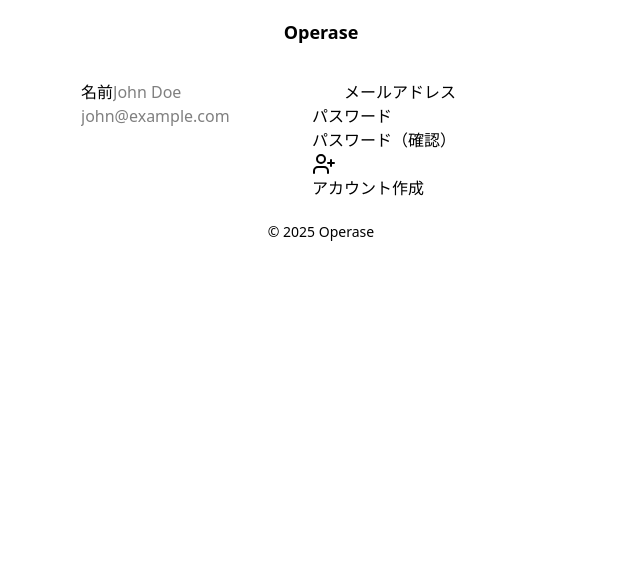
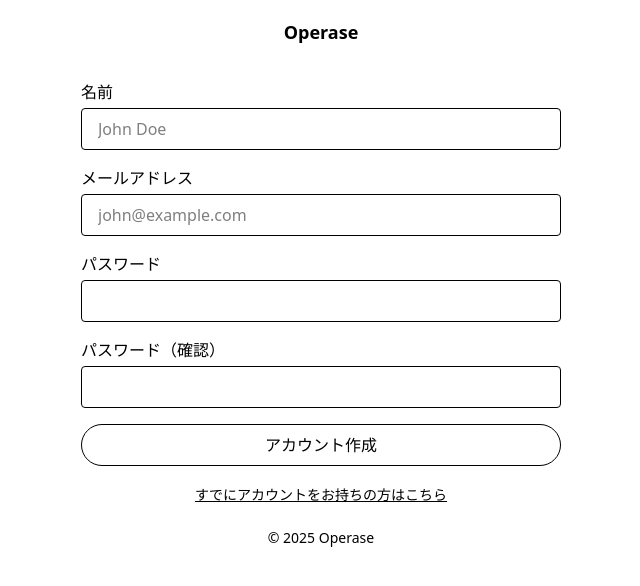
Before and after one commit to ysrkw/operase, a Next.js app: page /signup in a window 1280 px wide. Shown: the top 586 px of the page, without its empty margins (319-959 px from the left). Built offline with nearby package versions, Linux system fonts and the light colour scheme; what @electric-sql/pglite would draw is missing.

Commit message:
refactor: SigninFormおよびSignupFormコンポーネントを削除し、ページコンポーネントにフォームを統合

```diff
--- a/app/signin/components.tsx
+++ /dev/null
@@ -1,26 +0,0 @@
-'use client'
-
-import { LogIn } from 'lucide-react'
-import { useId } from 'react'
-
-import { signinAction } from './actions'
-
-export function SigninForm() {
-  const emailId = useId()
-  const passwordId = useId()
-
-  return (
-    <>
-      <form action={signinAction}>
-        <label htmlFor={emailId}>メールアドレス</label>
-        <input id={emailId} name="email" placeholder="john@example.com" type="email" />
-        <label htmlFor={passwordId}>パスワード</label>
-        <input id={passwordId} name="password" type="password" />
-        <button type="submit">
-          <LogIn />
-          ログイン
-        </button>
-      </form>
-    </>
-  )
-}
--- a/app/signin/page.tsx
+++ b/app/signin/page.tsx
@@ -1,15 +1,43 @@
 import type { Metadata } from 'next'
 
-import { SigninForm } from './components'
+import Link from 'next/link'
+import { useId } from 'react'
+
+import { signinAction } from './actions'
 
 export const metadata: Metadata = {
   title: 'ログイン',
 }
 
 export default function Page() {
+  const emailId = useId()
+  const passwordId = useId()
+
+  const inputClassNames = 'border py-2 px-4 rounded'
+
   return (
-    <>
-      <SigninForm />
-    </>
+    <form action={signinAction} className="flex flex-col gap-4">
+      <div className="flex flex-col gap-1">
+        <label htmlFor={emailId}>メールアドレス</label>
+        <input className={inputClassNames} id={emailId} name="email" placeholder="john@example.com" required type="email" />
+      </div>
+      <div className="flex flex-col gap-1">
+        <label htmlFor={passwordId}>パスワード</label>
+        <input className={inputClassNames} id={passwordId} name="password" required type="password" />
+        <div className="text-right">
+          <Link className="text-sm underline" href="/forgot-password">
+            パスワードをお忘れですか？
+          </Link>
+        </div>
+      </div>
+      <button className="border py-2 px-4 rounded-full text-center cursor-pointer" type="submit">
+        ログイン
+      </button>
+      <div className="text-center">
+        <Link className="text-sm underline" href="/signup">
+          アカウントをお持ちでない場合はこちら
+        </Link>
+      </div>
+    </form>
   )
 }
--- a/app/signup/components.tsx
+++ /dev/null
@@ -1,30 +0,0 @@
-'use client'
-
-import { UserPlus } from 'lucide-react'
-import { useId } from 'react'
-
-import { signupAction } from './actions'
-
-export function SignupForm() {
-  const nameId = useId()
-  const emailId = useId()
-  const passwordId = useId()
-  const confirmPasswordId = useId()
-
-  return (
-    <form action={signupAction}>
-      <label htmlFor={nameId}>名前</label>
-      <input id={nameId} name="name" placeholder="John Doe" type="text" />
-      <label htmlFor={emailId}>メールアドレス</label>
-      <input id={emailId} name="email" placeholder="john@example.com" type="email" />
-      <label htmlFor={passwordId}>パスワード</label>
-      <input id={passwordId} name="password" type="password" />
-      <label htmlFor={confirmPasswordId}>パスワード（確認）</label>
-      <input id={confirmPasswordId} name="confirmPassword" type="password" />
-      <button type="submit">
-        <UserPlus />
-        アカウント作成
-      </button>
-    </form>
-  )
-}
--- a/app/signup/page.tsx
+++ b/app/signup/page.tsx
@@ -1,15 +1,48 @@
 import type { Metadata } from 'next'
 
-import { SignupForm } from './components'
+import Link from 'next/link'
+import { useId } from 'react'
+
+import { signupAction } from './actions'
 
 export const metadata: Metadata = {
   title: 'アカウント作成',
 }
 
 export default function Page() {
+  const nameId = useId()
+  const emailId = useId()
+  const passwordId = useId()
+  const confirmPasswordId = useId()
+
+  const inputClassNames = 'border p-2 px-4 rounded'
+
   return (
-    <>
-      <SignupForm />
-    </>
+    <form action={signupAction} className="flex flex-col gap-4">
+      <div className="flex flex-col gap-1">
+        <label htmlFor={nameId}>名前</label>
+        <input className={inputClassNames} id={nameId} name="name" placeholder="John Doe" required type="text" />
+      </div>
+      <div className="flex flex-col gap-1">
+        <label htmlFor={emailId}>メールアドレス</label>
+        <input className={inputClassNames} id={emailId} name="email" placeholder="john@example.com" required type="email" />
+      </div>
+      <div className="flex flex-col gap-1">
+        <label htmlFor={passwordId}>パスワード</label>
+        <input className={inputClassNames} id={passwordId} name="password" required type="password" />
+      </div>
+      <div className="flex flex-col gap-1">
+        <label htmlFor={confirmPasswordId}>パスワード（確認）</label>
+        <input className={inputClassNames} id={confirmPasswordId} name="confirmPassword" required type="password" />
+      </div>
+      <button className="items-center border py-2 px-4 rounded-full cursor-pointer" type="submit">
+        アカウント作成
+      </button>
+      <div className="text-center">
+        <Link className="text-sm underline" href="/signin">
+          すでにアカウントをお持ちの方はこちら
+        </Link>
+      </div>
+    </form>
   )
 }
```
